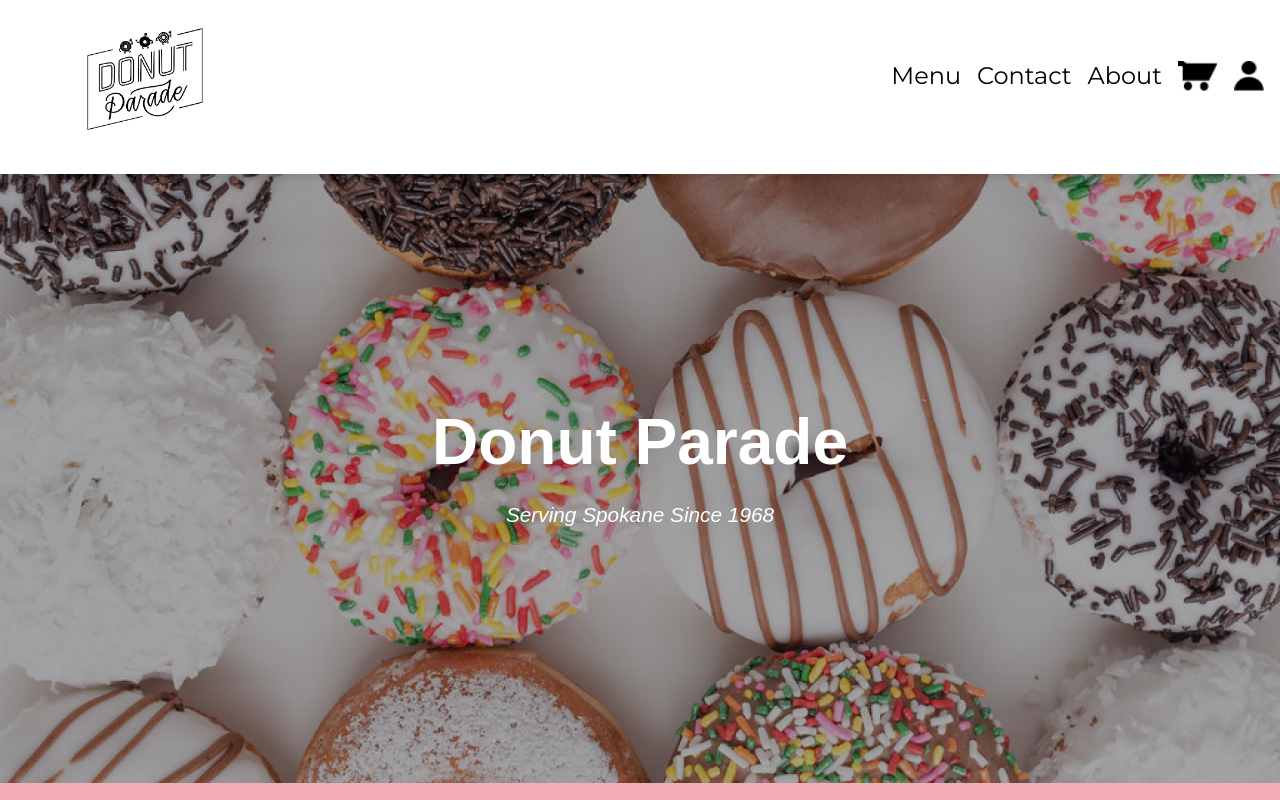
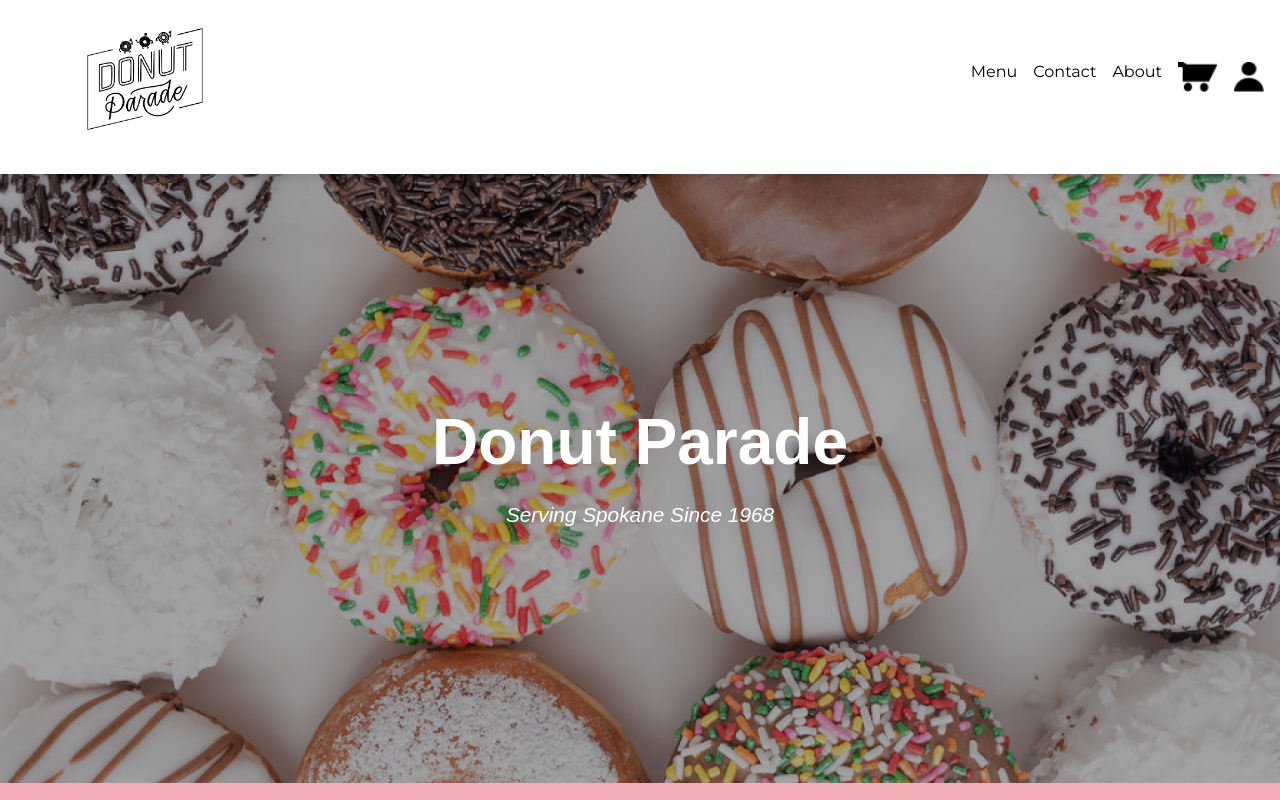
Before and after one commit to CSCD488-Winter2024/project-description-user-stories-and-glossary-project-unknown, a React (Vite) app in the folder DonutParade/: page / in a window 1280 px wide. Built offline with nearby package versions, Linux system fonts and the light colour scheme; no server answers; the database is empty; a web font is replaced by a local one.

Commit message:
Added fixes to mobile navbar

```diff
--- a/DonutParade/src/components/Header.jsx
+++ b/DonutParade/src/components/Header.jsx
@@ -32,12 +32,12 @@ function Header() {
               <summary id="nav-toggle" className="m-1 mx-3 btn block md:hidden">
                   <svg className="bg-white text-black h-auto w-10" viewBox="0 0 20 20" xmlns="http://www.w3.org/2000/svg"><title>Menu</title><path d="M0 3h20v2H0V3zm0 6h20v2H0V9zm0 6h20v2H0v-2z"/></svg>
               </summary>
-              <ul className="p-2 shadow menu dropdown-content z-[1] bg-green-100 rounded-box">
+              <ul id='mobileNav' className="p-2 shadow menu dropdown-content z-[1] bg-purple-200 rounded-box text-lg">
                   <li><a href="/menu">Menu</a></li>
                   <li><a href="/contact">Contact</a></li>
                   <li><a href="/about">About</a></li>
-                  <li><a href="/cart"><img src={Cart} alt="Cart" id='Cart' className="w-6 h-6 mx-2" /></a></li>
-                  <li><a href="/login"><img src={User} alt='User' id='User' className="w-6 h-6 mx-3" /></a></li>
+                  <li><a href="/cart"><img src={Cart} alt="Cart" id='Cart' className="w-6 h-6" /></a></li>
+                  <li><a href="/login"><img src={User} alt='User' id='User' className="w-6 h-6" /></a></li>
                 </ul>
             </details>
 
--- a/DonutParade/src/index.css
+++ b/DonutParade/src/index.css
@@ -32,17 +32,12 @@ p {
     margin-top: auto;
 }
 
-#miniNav a {
-    font-size: 18pt;
+#mobileNav a {
+    justify-content: center;
 }
 
-#miniNav a:hover {
+#mobileNav a:hover {
     color: #BDD7BC;
-    white-space: nowrap;
-}
-
-#miniNav {
-    gap: 2rem;
 }
 
 #helloUser {
```
